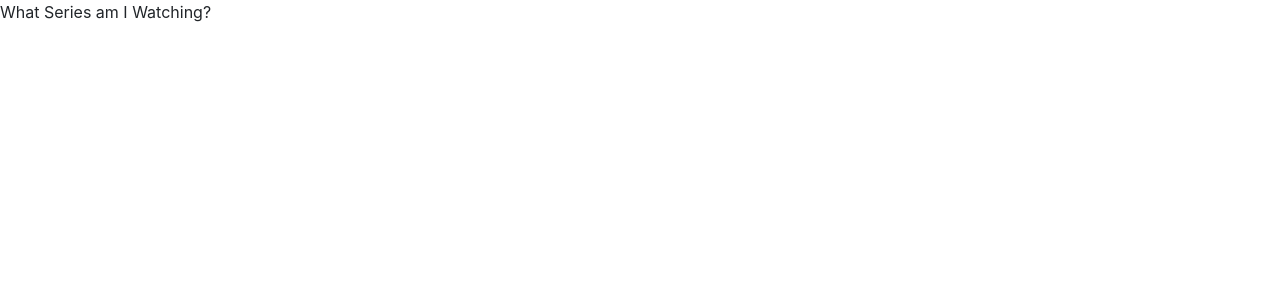
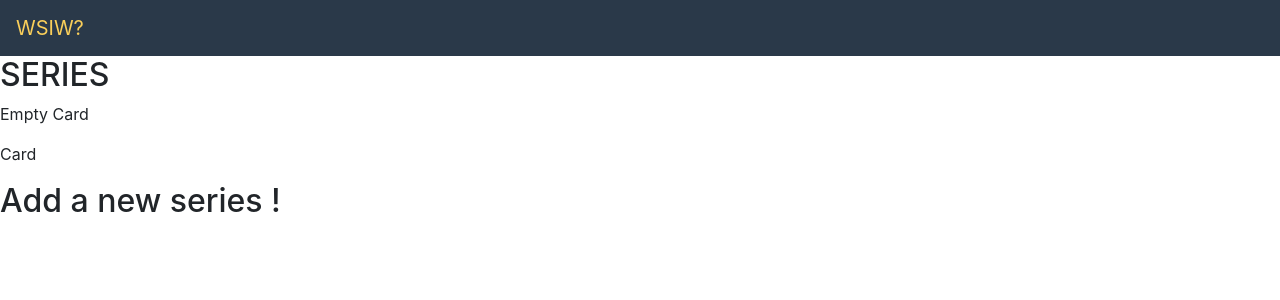
Before and after one commit to hdev14/wsiw, a React (Create React App) app: page / in a window 1280 px wide. Shown: the top 300 px of the page. Built offline with nearby package versions, Linux system fonts and the light colour scheme.

Commit message:
Add pages and components

```diff
--- a/src/App.js
+++ b/src/App.js
@@ -1,10 +1,12 @@
 import React from 'react';
 import { Button } from 'reactstrap';
+
+import Routes from './Routes';
 
 function App() {
   return (
     <div className="App">
-      What Series am I Watching?
+      <Routes />
     </div>
   );
 }
--- /dev/null
+++ b/src/Routes.js
@@ -0,0 +1,10 @@
+import React from 'react';
+
+//pages
+import Series from './pages/Series';
+
+const Routes = () => (
+	<Series />
+);
+
+export default Routes;
--- a/src/components/Card/index.js
+++ b/src/components/Card/index.js
@@ -0,0 +1,9 @@
+import React from 'react';
+
+import './styles.css';
+
+const Card = () => (
+	<p> Card </p>
+);
+
+export default Card;
--- /dev/null
+++ b/src/components/EmptyCard/index.js
@@ -0,0 +1,9 @@
+import React from 'react';
+
+import './styles.css';
+
+const EmptyCard = () => (
+	<p> Empty Card</p>
+);
+
+export default EmptyCard;
--- /dev/null
+++ b/src/components/Header/index.js
@@ -0,0 +1,47 @@
+import React, { useState } from 'react';
+
+import './styles.css';
+
+//componentes
+import {
+	Collapse,
+	Navbar,
+	NavbarToggler,
+	NavbarBrand,
+	Nav,
+	NavItem,
+	NavLink
+} from 'reactstrap';
+
+const Header = () => {
+	const [collapse, setCollapse] = useState(true);
+
+	const toggleNavbar = () => setCollapse(!collapse);
+
+	return (
+		<div id="header">
+			<Navbar className="header-navbar">
+				<NavbarBrand href="/" className="mr-auto">WSIW?</NavbarBrand>
+				<NavbarToggler onClick={toggleNavbar} className="mr-2" />
+				<Collapse isOpen={!collapse}>
+					<Nav>
+						<NavItem>
+							<NavLink href="/">Series</NavLink>
+						</NavItem>
+						<NavItem>
+							<NavLink href="/">New series</NavLink>
+						</NavItem>
+						<NavItem>
+							<NavLink href="/">Genres</NavLink>
+						</NavItem>
+						<NavItem>
+							<NavLink href="/">New genres</NavLink>
+						</NavItem>
+					</Nav>
+				</Collapse>
+			</Navbar>
+		</div>
+	);
+};
+
+export default Header;
--- /dev/null
+++ b/src/components/Header/styles.css
@@ -0,0 +1,11 @@
+div#header .header-navbar {
+	background-color: var(--wsiw-grey-medium) !important;
+}
+
+div#header .header-navbar a {
+	color: var(--wsiw-yellow);
+}
+
+div#header .header-navbar span {
+	color: var(--wsiw-yellow) !important;
+}
--- a/src/index.css
+++ b/src/index.css
@@ -2,7 +2,7 @@
 
 :root {
 	--wsiw-grey-intense: #1D2937;
-	--wsiw--gray-medium: #2A3949;
+	--wsiw-grey-medium: #2A3949;
     --wsiw-grey-normal: #556B86;
     --wsiw-red: #F97575;
     --wsiw-yellow: #FACF5A;
@@ -17,9 +17,16 @@
 }
 
 @media only screen and (max-width: 600px) {
+
 	body {
 		background: var(--wsiw-grey-intense);
 		color: var(--wsiw-yellow);
 		font-family: 'Josefin Sans', sans-serif;
 	}
+
+	div[id^="page-"] h1 { font-size: 24px; }
+
+	div[id^="page-"] h2 { font-size: 18px; }
+
+	div[id^="page-"] p { font-size: 14px; }
 }
--- a/src/pages/Series.js
+++ b/src/pages/Series.js
@@ -0,0 +1,23 @@
+import React from 'react';
+
+import '../styles/series.css';
+
+//components
+import Header from '../components/Header';
+import EmptyCard from '../components/EmptyCard';
+import Card from '../components/Card';
+
+const Series = () => {
+
+	return (
+		<div id="page-series">
+			<Header />
+			<h2> SERIES </h2>
+			<EmptyCard />
+			<Card />
+			<h2 id="series-footer"> Add a new series ! </h2>
+		</div>
+	);
+}
+
+export default Series;
```
Also changed, not shown: src/components/Tag/index.js (+9 -0 lines), src/pages/Genres.js (+9 -0 lines), src/pages/SeriesInfo.js (+9 -0 lines), src/components/EmptyCard/styles.css (added).
